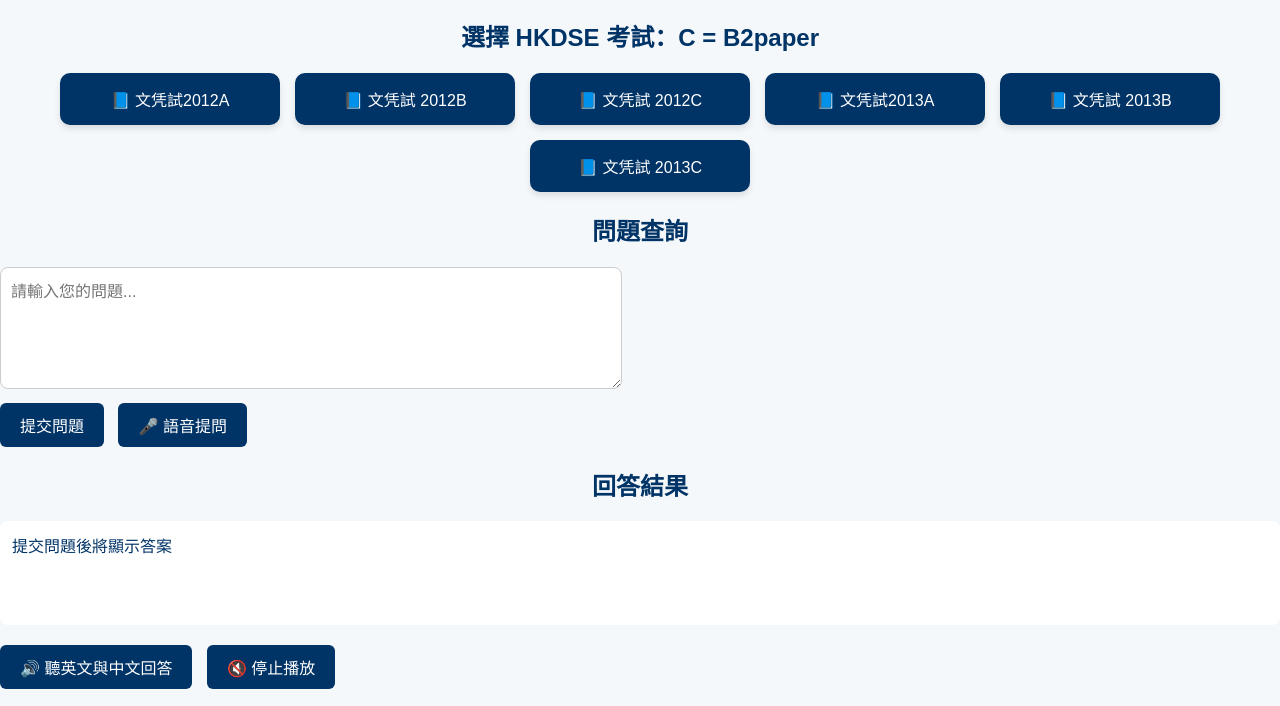
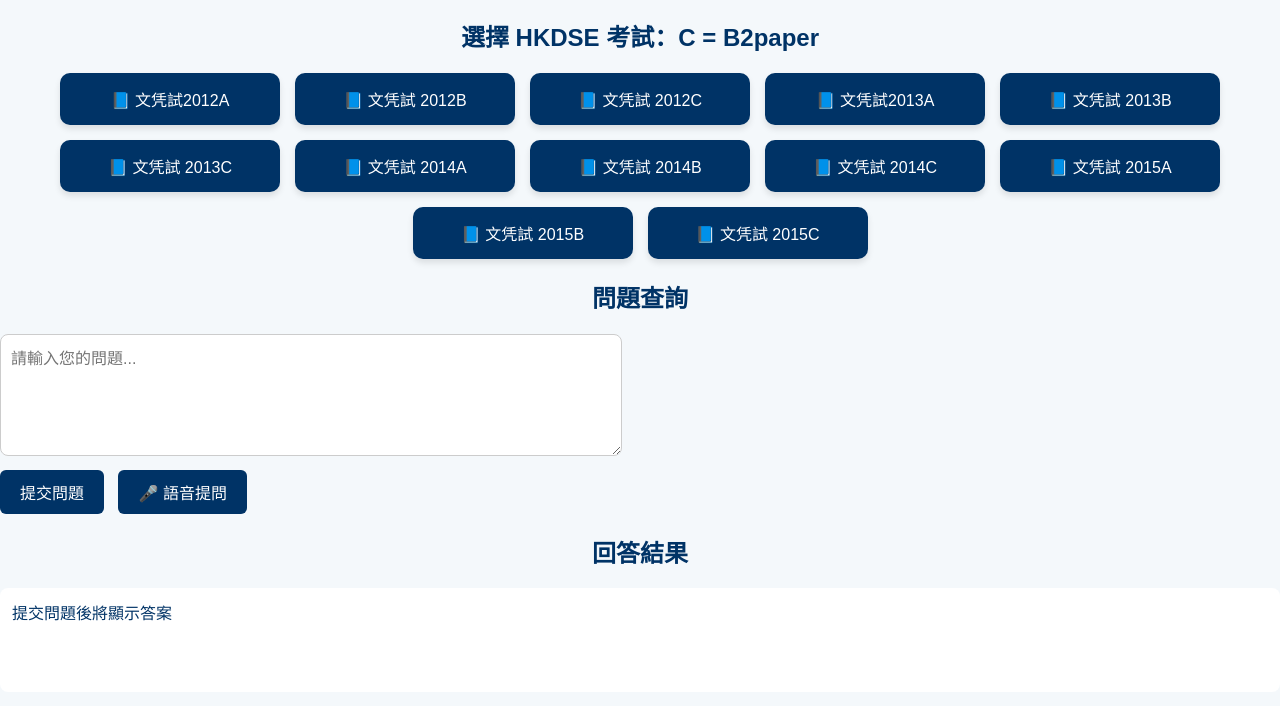
Before and after one commit to TommyTam2012/hkdse-reading-ai-app-v2, a website: page public/index.html in a window 1280 px wide. Shown: the part 91-797 px from the top of the page. Drawn offline with Linux system fonts and the light colour scheme.

Commit message:
Update index.html

```diff
--- a/public/index.html
+++ b/public/index.html
@@ -60,6 +60,12 @@
         <div class="exam-btn" onclick="setExam('2013A')">📘 文凭試2013A</div>
         <div class="exam-btn" onclick="setExam('2013B')">📘 文凭試 2013B</div>
         <div class="exam-btn" onclick="setExam('2013C')">📘 文凭試 2013C</div>
+        <div class="exam-btn" onclick="setExam('2014A')">📘 文凭試 2014A</div>
+<div class="exam-btn" onclick="setExam('2014B')">📘 文凭試 2014B</div>
+<div class="exam-btn" onclick="setExam('2014C')">📘 文凭試 2014C</div>
+<div class="exam-btn" onclick="setExam('2015A')">📘 文凭試 2015A</div>
+<div class="exam-btn" onclick="setExam('2015B')">📘 文凭試 2015B</div>
+<div class="exam-btn" onclick="setExam('2015C')">📘 文凭試 2015C</div>
       </div>
     </section>
 
```
